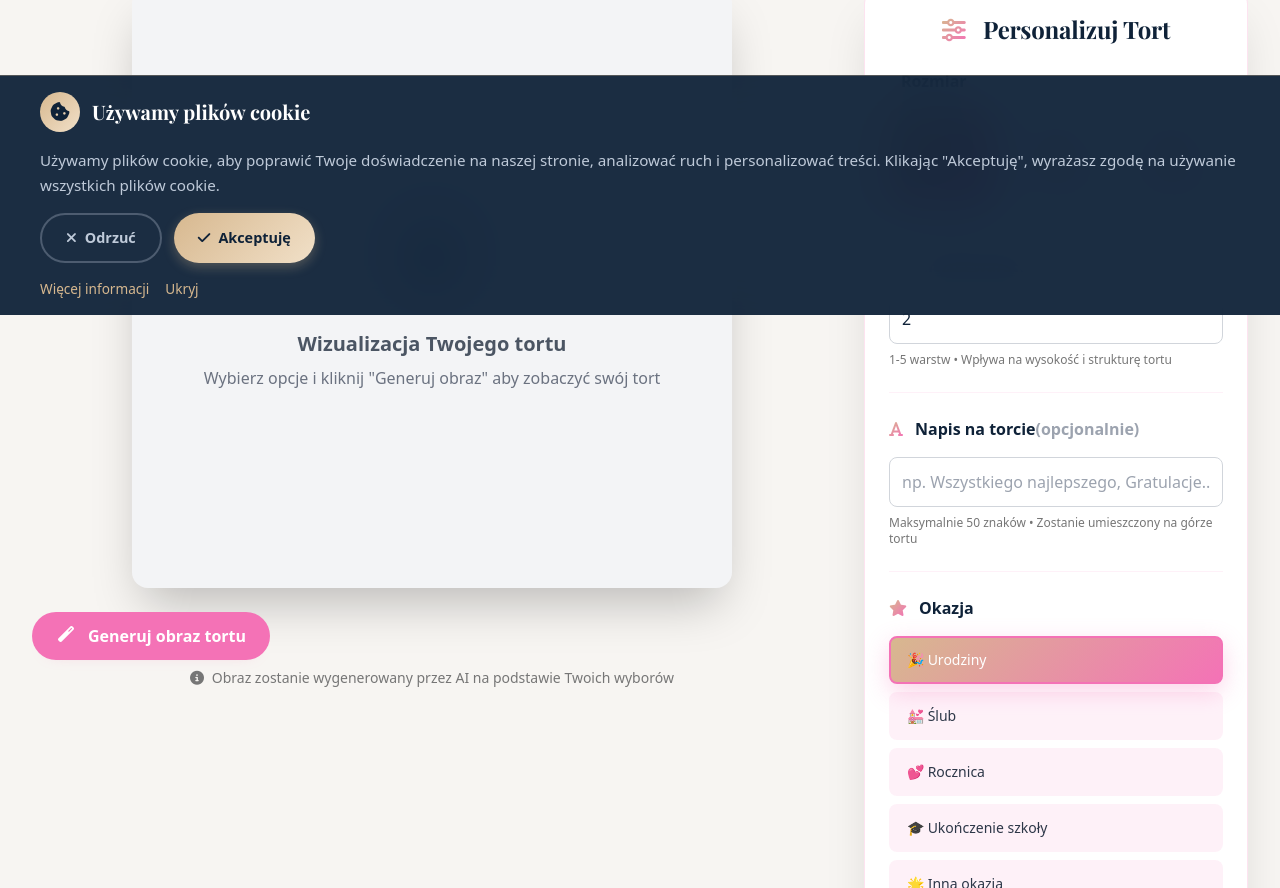
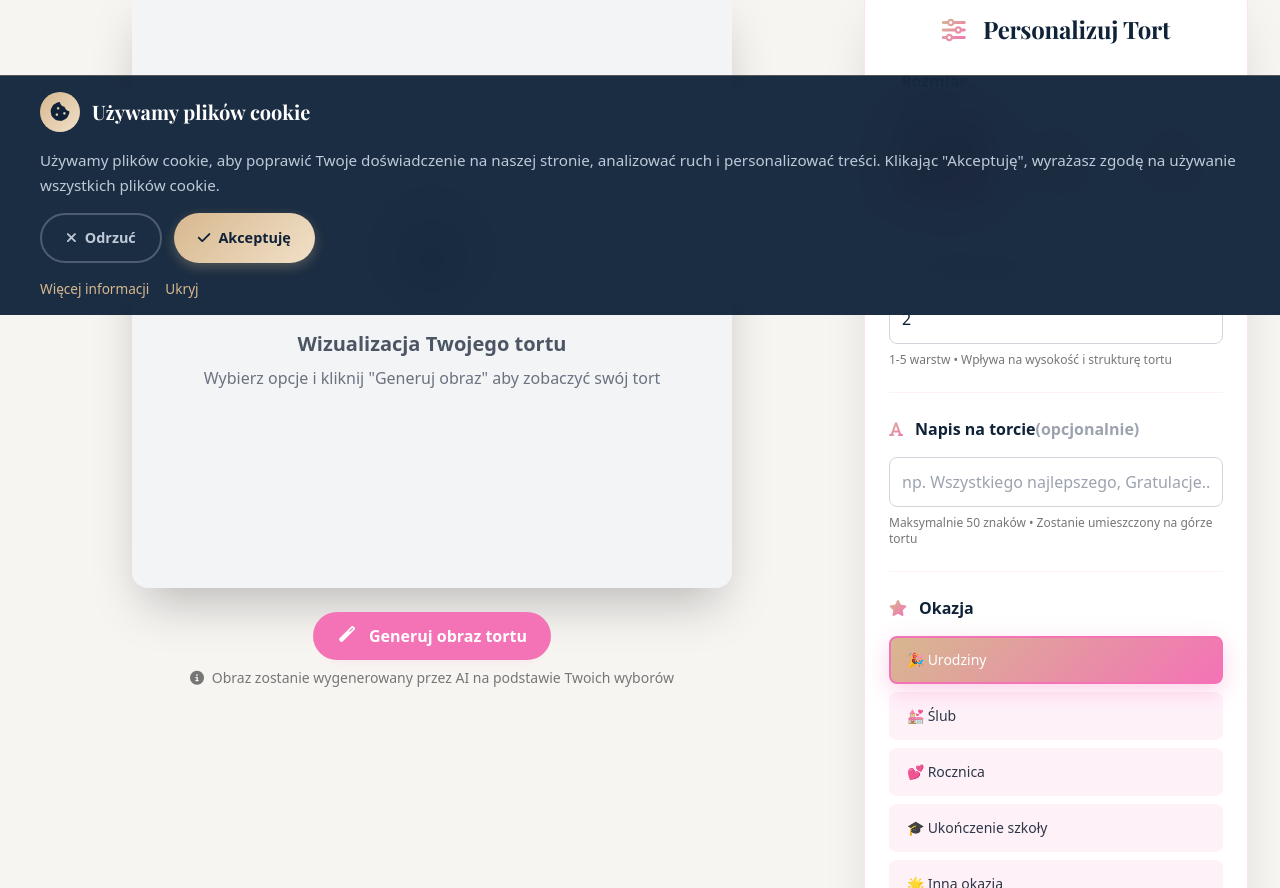
Before and after one commit to hculap/cakebooking-website, a website: page wizualizator-tortow.html in a window 1280 px wide. Shown: the part 485-1373 px from the top of the page. Drawn offline with nearby package versions, Linux system fonts and the light colour scheme.

Commit message:
tort visualisator slides

```diff
--- a/wizualizator-tortow.html
+++ b/wizualizator-tortow.html
@@ -317,7 +317,7 @@
   </section>
 
   <!-- Main Visualizer Section -->
-  <section class="py-20 pb-40 bg-porcelain-white relative overflow-hidden">
+  <section class="py-20 pb-40 bg-porcelain-white relative">
     <!-- Art Deco Elements -->
     <div class="parallax-element" data-speed="0.2" style="position: absolute; left: 32px; top: 200px; z-index: 0; opacity: 0.5;">
       <div class="art-deco-dot"></div>
@@ -331,7 +331,7 @@
 
         <!-- AI Image Generator -->
         <div class="lg:col-span-2">
-          <div class="relative sticky top-0">
+          <div class="relative sticky top-32">
             <!-- Image Display Area -->
             <div id="image-container" class="w-full bg-gray-100 rounded-2xl overflow-hidden" style="aspect-ratio: 1; max-width: 600px; margin: 0 auto; display: flex; align-items: center; justify-content: center;">
               <!-- Placeholder -->
@@ -360,7 +360,7 @@
             <div class="mt-6 text-center">
               <button
                 id="generate-btn"
-                class="pill-button-pink text-white no-underline">
+                class="pill-button-pink text-white no-underline inline-flex items-center justify-center">
                 <i class="fa-solid fa-magic h-5 w-5 mr-3"></i>
                 Generuj obraz tortu
               </button>
```
